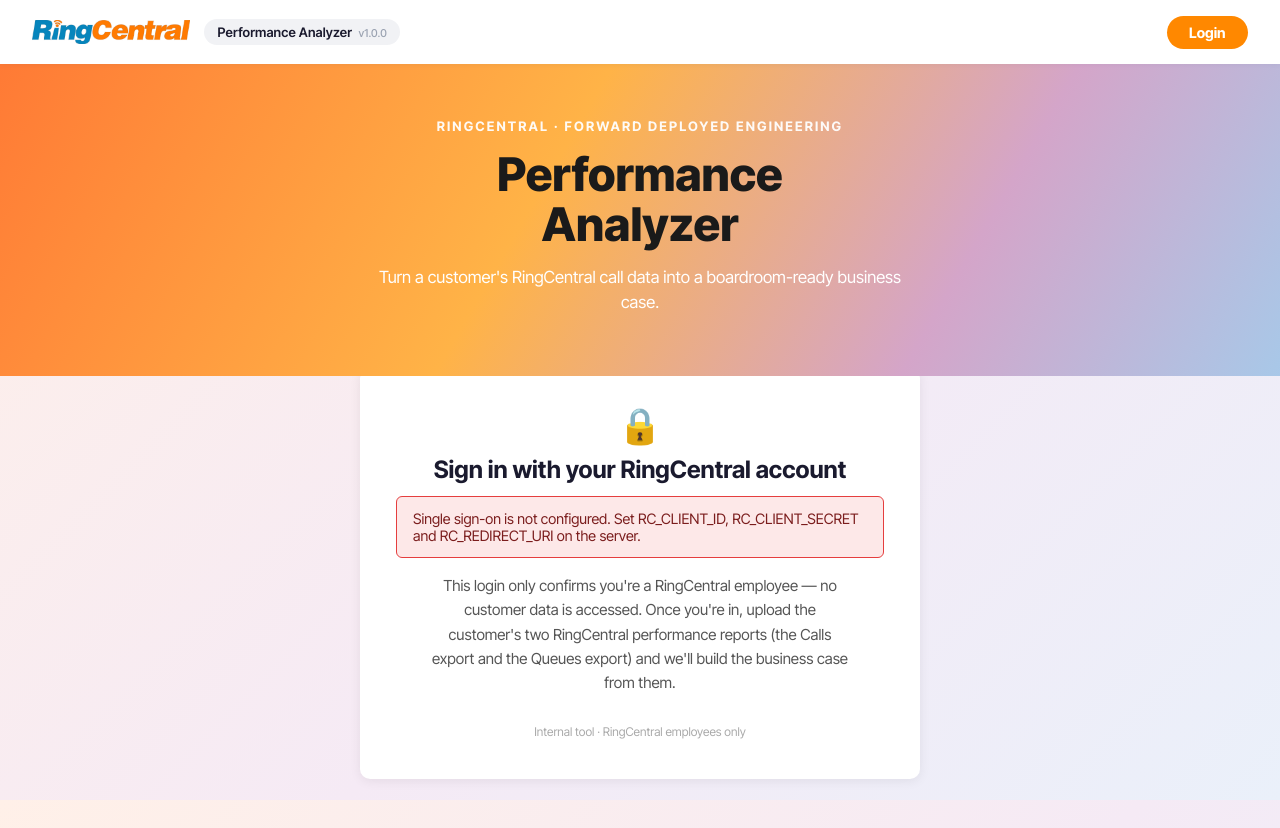
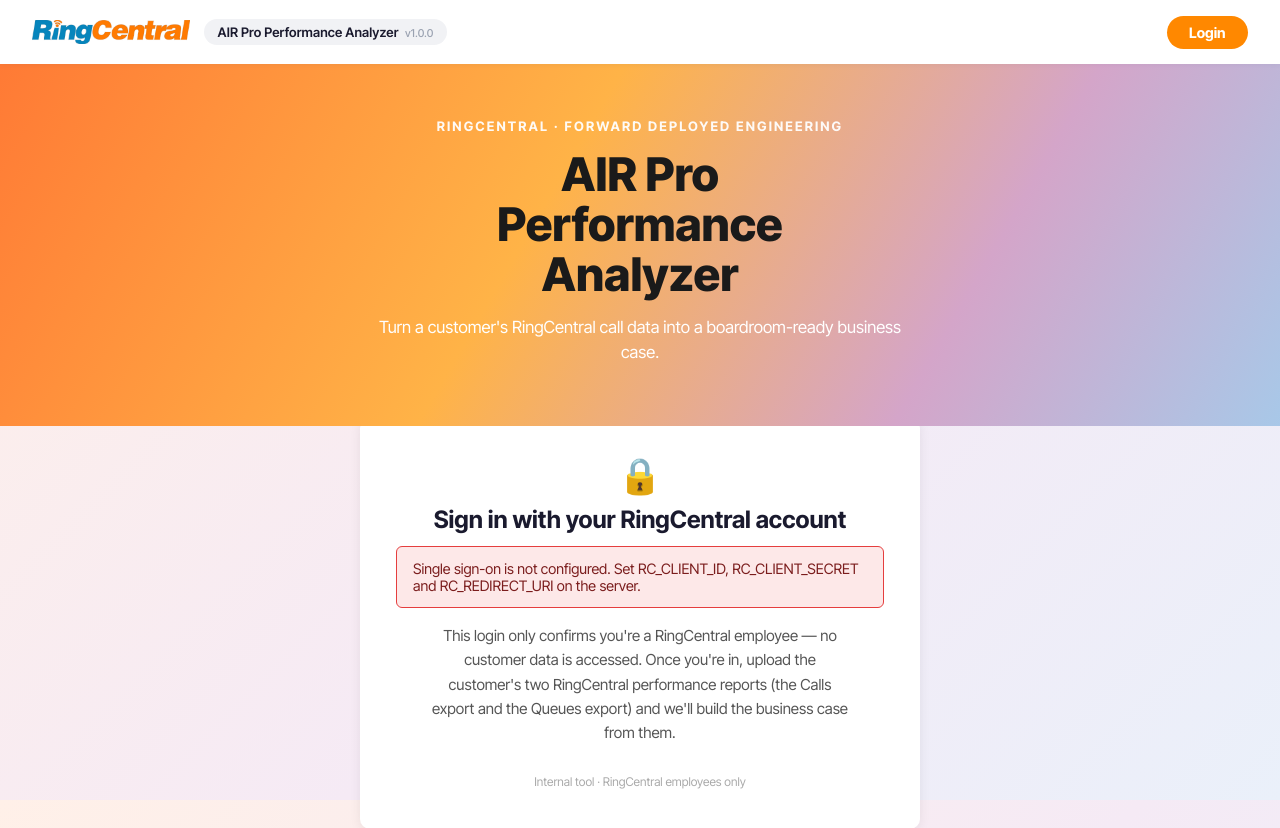
Before and after one commit to nmludwig/rng-performance-analyzer, a Flask app: page /login in a window 1280 px wide. Shown: the top 828 px of the page. Run offline with Flask 3, Linux system fonts and the light colour scheme.

Commit message:
Rename app to AIR Pro Performance Analyzer
Co-Authored-By: Claude Opus 4.7 <noreply@anthropic.com>

```diff
--- a/templates/base.html
+++ b/templates/base.html
@@ -3,7 +3,7 @@
 <head>
   <meta charset="UTF-8">
   <meta name="viewport" content="width=device-width, initial-scale=1">
-  <title>RingCentral Performance Analyzer</title>
+  <title>AIR Pro Performance Analyzer</title>
   <link rel="preconnect" href="https://fonts.googleapis.com">
   <link rel="preconnect" href="https://fonts.gstatic.com" crossorigin>
   <link href="https://fonts.googleapis.com/css2?family=Inter+Tight:ital,wght@0,400;0,500;0,600;0,700;0,800;1,400&display=swap" rel="stylesheet">
@@ -116,7 +116,7 @@
 <nav>
   <span class="brand">
     <img src="{{ url_for('static', filename='logo_color.png') }}" alt="RingCentral">
-    <span class="app-name">Performance Analyzer{% if app_version %}<span class="ver">v{{ app_version }}</span>{% endif %}</span>
+    <span class="app-name">AIR Pro Performance Analyzer{% if app_version %}<span class="ver">v{{ app_version }}</span>{% endif %}</span>
   </span>
   {% if session.get('authed') %}
     <span class="nav-links">
--- a/templates/login.html
+++ b/templates/login.html
@@ -3,7 +3,7 @@
 {% block hero %}
 <div class="hero">
   <div class="eyebrow">RingCentral · Forward Deployed Engineering</div>
-  <h1>Performance Analyzer</h1>
+  <h1>AIR Pro Performance Analyzer</h1>
   <p class="hero-sub">
     Turn a customer's RingCentral call data into a boardroom-ready business case.
   </p>
```
